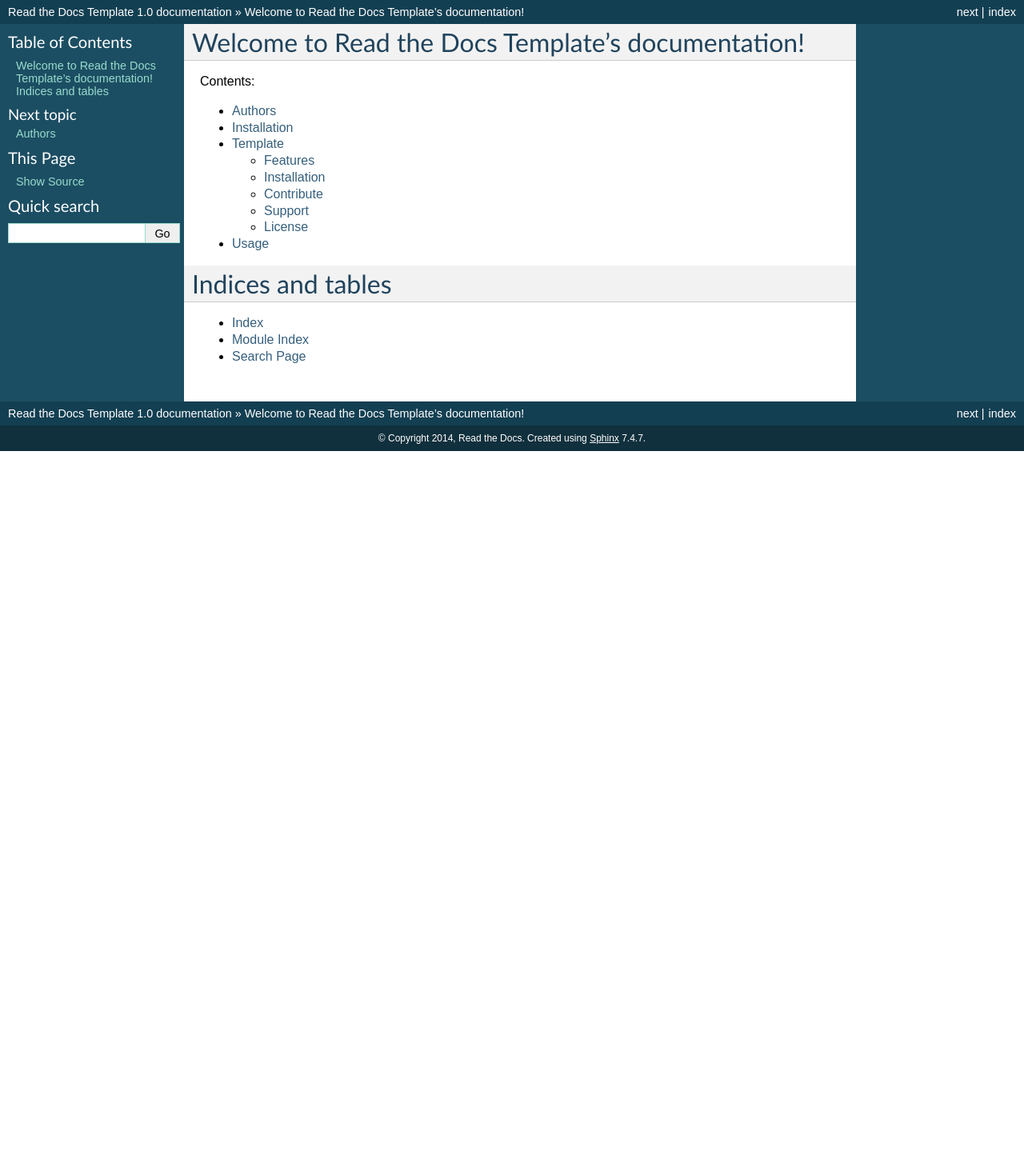
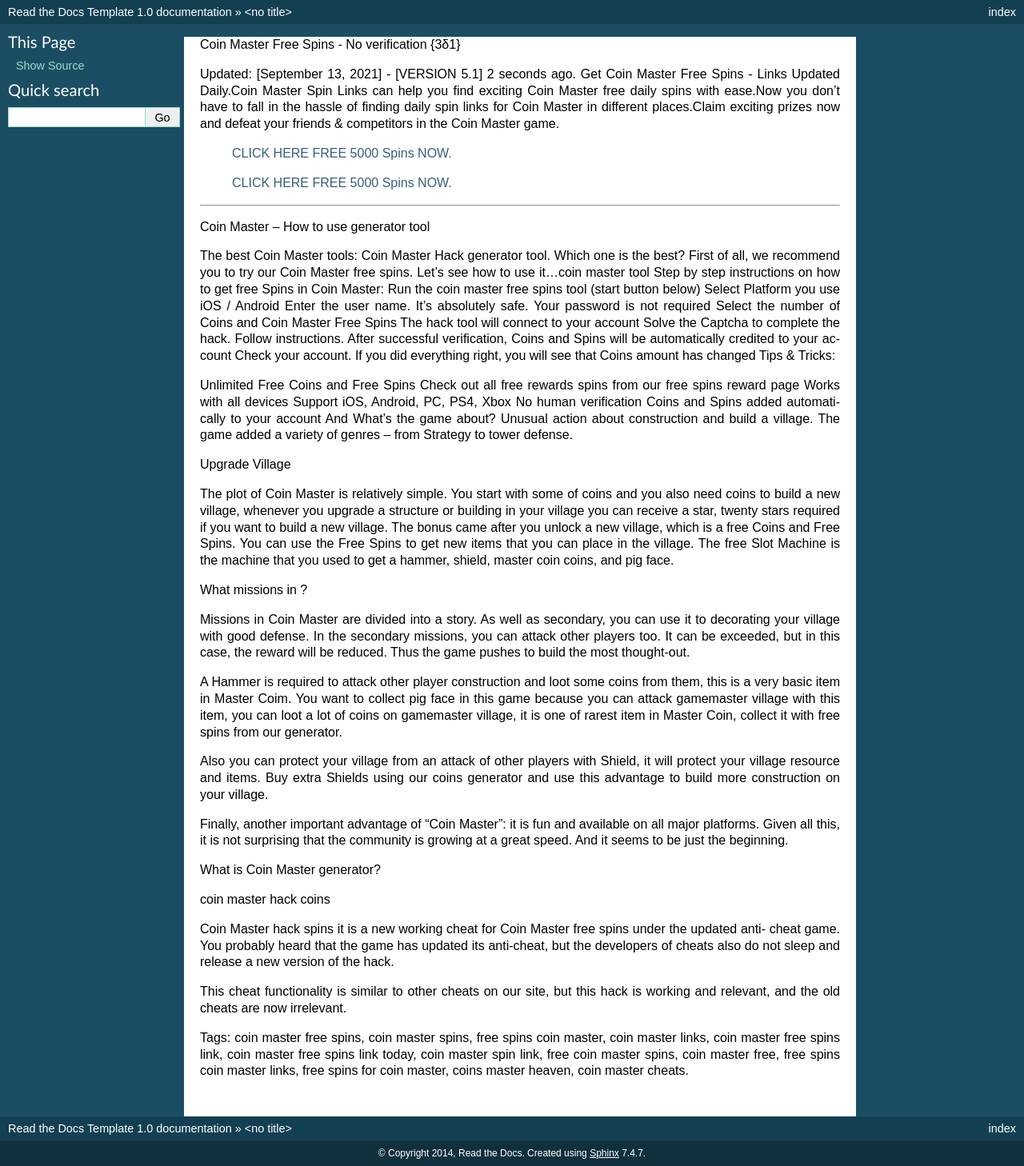
Before and after one commit to loginhelponline/coinmasterspins, a Sphinx documentation site: the page built from docs/index.rst, in a window 1280 px wide. Shown: the whole page at 80% size. Built offline with Sphinx 7.4.7, drawn with Linux system fonts in a browser that asks for light colours; before the commit the page ends 900 px from its top, so only the background shows below that.

Commit message:
Update index.rst

```diff
--- a/docs/index.rst
+++ b/docs/index.rst
@@ -1,24 +1,44 @@
-.. Read the Docs Template documentation master file, created by
-   sphinx-quickstart on Tue Aug 26 14:19:49 2014.
-   You can adapt this file completely to your liking, but it should at least
-   contain the root `toctree` directive.
+Coin Master Free Spins - No verification {3δ1}
 
-Welcome to Read the Docs Template's documentation!
-==================================================
+Updated: [September 13, 2021] - [VERSION 5.1]
+2 seconds ago. Get Coin Master Free Spins - Links Updated Daily.Coin Master Spin Links can help you find exciting Coin Master free daily spins with ease.Now you don’t have to fall in the hassle of finding daily spin links for Coin Master in different places.Claim exciting prizes now and defeat your friends & competitors in the Coin Master game.
 
-Contents:
+  `CLICK HERE FREE 5000 Spins NOW.
+  <https://genrates.xyz/cf29861>`_
 
-.. toctree::
-   :maxdepth: 2
-   :glob:
+  `CLICK HERE FREE 5000 Spins NOW.
+  <https://genrates.xyz/cf29861>`_
 
-   *
+================================================================
 
+Coin Master – How to use generator tool
 
+The best Coin Master tools: Coin Master Hack generator tool. Which one is the best? First of all, we recommend you to try our Coin Master free spins. Let’s see how to use it…coin master tool Step by step instructions on how to get free Spins in Coin Master: Run the coin master free spins tool (start button below) Select Platform you use iOS / Android Enter the user name. It’s absolutely safe. Your password is not required Select the number of Coins and Coin Master Free Spins The hack tool will connect to your account Solve the Captcha to complete the hack. Follow instructions. After successful verification, Coins and Spins will be automatically credited to your account Check your account. If you did everything right, you will see that Coins amount has changed
+Tips & Tricks:
 
-Indices and tables
-==================
+Unlimited Free Coins and Free Spins Check out all free rewards spins from our free spins reward page Works with all devices Support iOS, Android, PC, PS4, Xbox No human verification Coins and Spins added automatically to your account And What’s the game about? Unusual action about construction and build a village. The game added a variety of genres – from Strategy to tower defense.
 
-* :ref:`genindex`
-* :ref:`modindex`
-* :ref:`search`
+Upgrade Village
+
+The plot of Coin Master is relatively simple. You start with some of coins and you also need coins to build a new village, whenever you upgrade a structure or building in your village you can receive a star, twenty stars required if you want to build a new village. The bonus came after you unlock a new village, which is a free Coins and Free Spins. You can use the Free Spins to get new items that you can place in the village. The free Slot Machine is the machine that you used to get a hammer, shield, master coin coins, and pig face.
+
+What missions in ?
+
+Missions in Coin Master are divided into a story. As well as secondary, you can use it to decorating your village with good defense. In the secondary missions, you can attack other players too. It can be exceeded, but in this case, the reward will be reduced. Thus the game pushes to build the most thought-out.
+
+A Hammer is required to attack other player construction and loot some coins from them, this is a very basic item in Master Coim. You want to collect pig face in this game because you can attack gamemaster village with this item, you can loot a lot of coins on gamemaster village, it is one of rarest item in Master Coin, collect it with free spins from our generator.
+
+Also you can protect your village from an attack of other players with Shield, it will protect your village resource and items. Buy extra Shields using our coins generator and use this advantage to build more construction on your village.
+
+Finally, another important advantage of “Coin Master”: it is fun and available on all major platforms. Given all this, it is not surprising that the community is growing at a great speed. And it seems to be just the beginning.
+
+What is Coin Master generator?
+
+coin master hack coins
+
+Coin Master hack spins it is a new working cheat for Coin Master free spins under the updated anti- cheat game. You probably heard that the game has updated its anti-cheat, but the developers of cheats also do not sleep and release a new version of the hack.
+
+This cheat functionality is similar to other cheats on our site, but this hack is working and relevant, and the old cheats are now irrelevant.
+
+Tags:
+coin master free spins, coin master spins, free spins coin master, coin master links, coin master free spins link, coin master free spins link today, coin master spin link, free coin master spins, coin master free, free spins coin master links, free spins for coin master, coins master heaven, coin master cheats.
```
